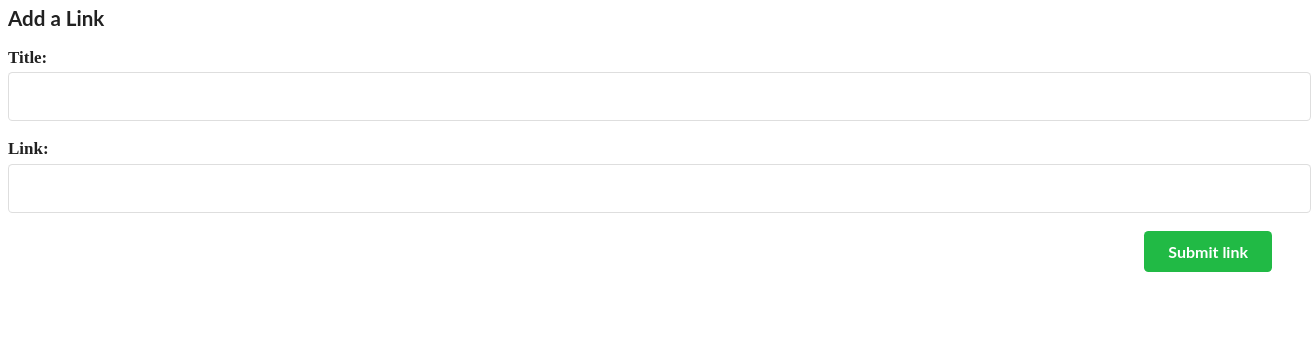
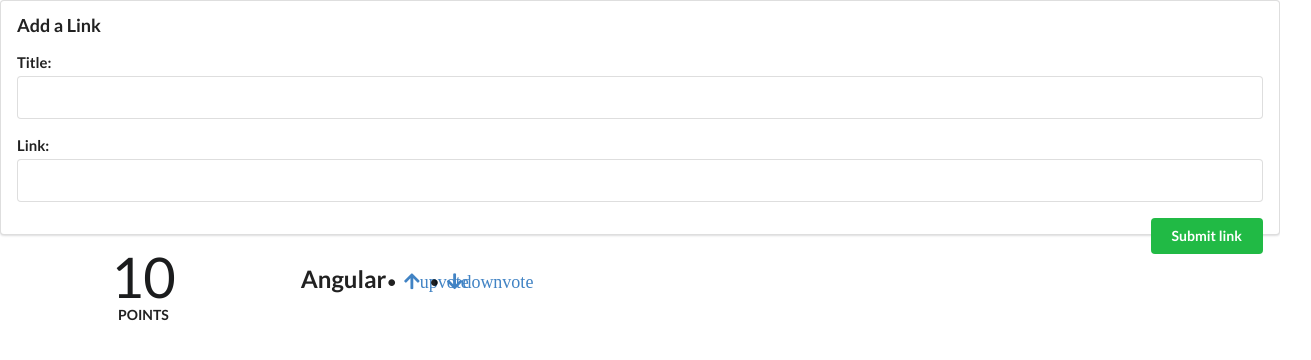
Before and after one commit to filipef9/ngb-angular-reddit, an Angular app: page / in a window 1280 px wide. Shown: the top 360 px of the page, 1311 px wide, since content can reach past the window. Built offline with nearby package versions, Linux system fonts and the light colour scheme.

Commit message:
Criação do componente ArticleComponent

```diff
--- a/angular.json
+++ b/angular.json
@@ -21,13 +21,9 @@
             "assets": ["src/favicon.ico", "src/assets"],
             "styles": [
               "src/styles.css",
-              "node_modules/semantic-ui-css/components/header.min.css",
-              "node_modules/semantic-ui-css/components/form.min.css",
-              "node_modules/semantic-ui-css/components/label.min.css",
-              "node_modules/semantic-ui-css/components/input.min.css",
-              "node_modules/semantic-ui-css/components/button.min.css"
+              "node_modules/semantic-ui-css/semantic.min.css"
             ],
-            "scripts": ["node_modules/semantic-ui-css/components/form.min.js"]
+            "scripts": ["node_modules/semantic-ui-css/semantic.min.js"]
           },
           "configurations": {
             "production": {
--- a/src/app/app.component.html
+++ b/src/app/app.component.html
@@ -13,3 +13,7 @@
 
   <button (click)="addArticle(newTitle, newLink)" class="ui positive right floated button">Submit link</button>
 </form>
+
+<div class="ui grid posts">
+  <app-article></app-article>
+</div>
--- a/src/app/app.module.ts
+++ b/src/app/app.module.ts
@@ -2,10 +2,12 @@ import { BrowserModule } from '@angular/platform-browser';
 import { NgModule } from '@angular/core';
 
 import { AppComponent } from './app.component';
+import { ArticleComponent } from './article/article.component';
 
 @NgModule({
   declarations: [
-    AppComponent
+    AppComponent,
+    ArticleComponent
   ],
   imports: [
     BrowserModule
--- /dev/null
+++ b/src/app/article/article.component.html
@@ -0,0 +1,22 @@
+<div class="four wide column center aligned votes">
+  <div class="ui statistic">
+    <div class="value">{{ votes }}</div>
+    <div class="label">Points</div>
+  </div>
+</div>
+
+<div class="twelve wide column">
+  <a href="{{ link }}" class="ui large header">{{ title }}</a>
+  <ul class="ui big horizontal list voters">
+    <li class="item">
+      <a href (click)="voteUp()">
+        <i class="arrow up icon">upvote</i>
+      </a>
+    </li>
+    <li class="item">
+      <a href (click)="voteDown()">
+        <i class="arrow down icon">downvote</i>
+      </a>
+    </li>
+  </ul>
+</div>
--- /dev/null
+++ b/src/app/article/article.component.ts
@@ -0,0 +1,36 @@
+import { Component, HostBinding, OnInit } from '@angular/core';
+
+@Component({
+  selector: 'app-article',
+  templateUrl: './article.component.html',
+  styleUrls: ['./article.component.css']
+})
+export class ArticleComponent implements OnInit {
+
+  @HostBinding('attr.class')
+  cssClass = 'row';
+
+  title: string;
+  link: string;
+  votes: number;
+
+  constructor() {
+    this.title = 'Angular';
+    this.link = 'https://angular.io';
+    this.votes = 10;
+  }
+
+  ngOnInit() {
+  }
+
+  voteUp(): boolean {
+    this.votes++;
+    return false;
+  }
+
+  voteDown(): boolean {
+    this.votes--;
+    return false;
+  }
+
+}
```
Also changed, not shown: src/app/article/article.component.css (added), 1 other file (tests, documents, lock files or other folders).
